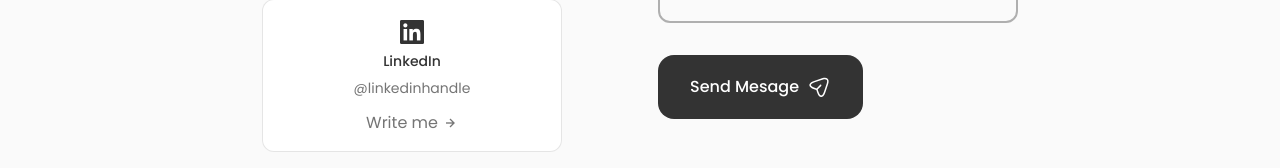
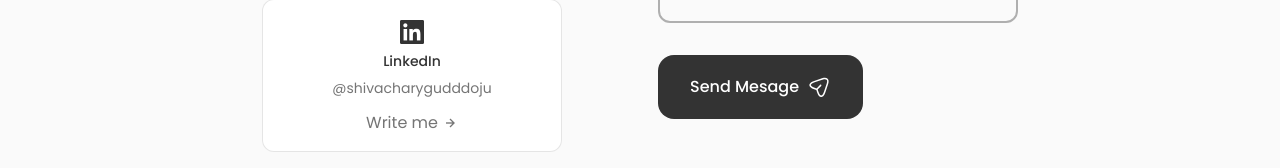
Before and after one commit to ShivaChary1/My-Portfolio, a React (Vite) app: page / in a window 1280 px wide. Shown: the part 4579-4747 px from the top of the page. Built offline with nearby package versions, Linux system fonts and the light colour scheme.

Commit message:
Update Contact.jsx

```diff
--- a/src/components/Contact/Contact.jsx
+++ b/src/components/Contact/Contact.jsx
@@ -81,7 +81,7 @@ function Contact() {
                         <i className="bx bxl-linkedin-square contact__card-icon"></i>
 
                         <h3 className="contact__card-title">LinkedIn</h3>
-                        <span className="contact__card-data">@linkedinhandle</span>
+                        <span className="contact__card-data">@shivacharygudddoju</span>
 
                         <a href="https://www.linkedin.com/in/shiva-chary-guddoju-867b93290/" className="contact__button">
                             Write me <i className="bx bx-right-arrow-alt contact__button-icon"></i>
```
